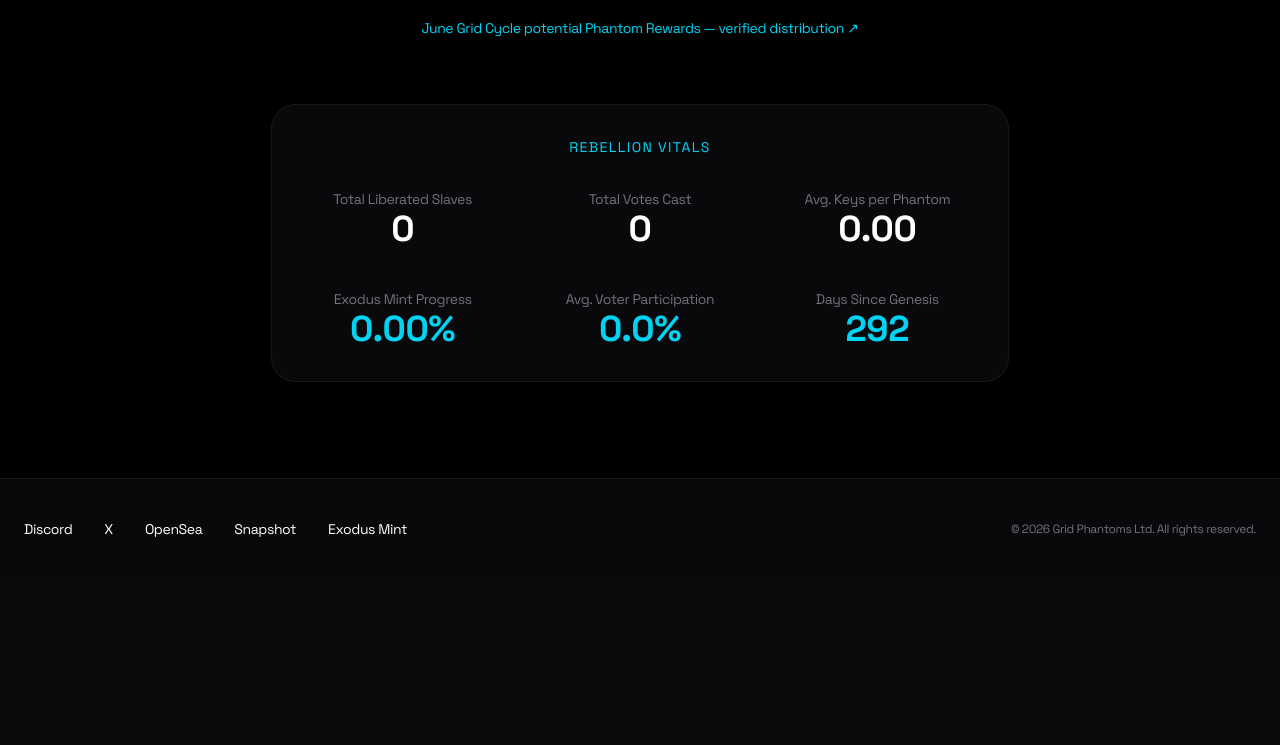
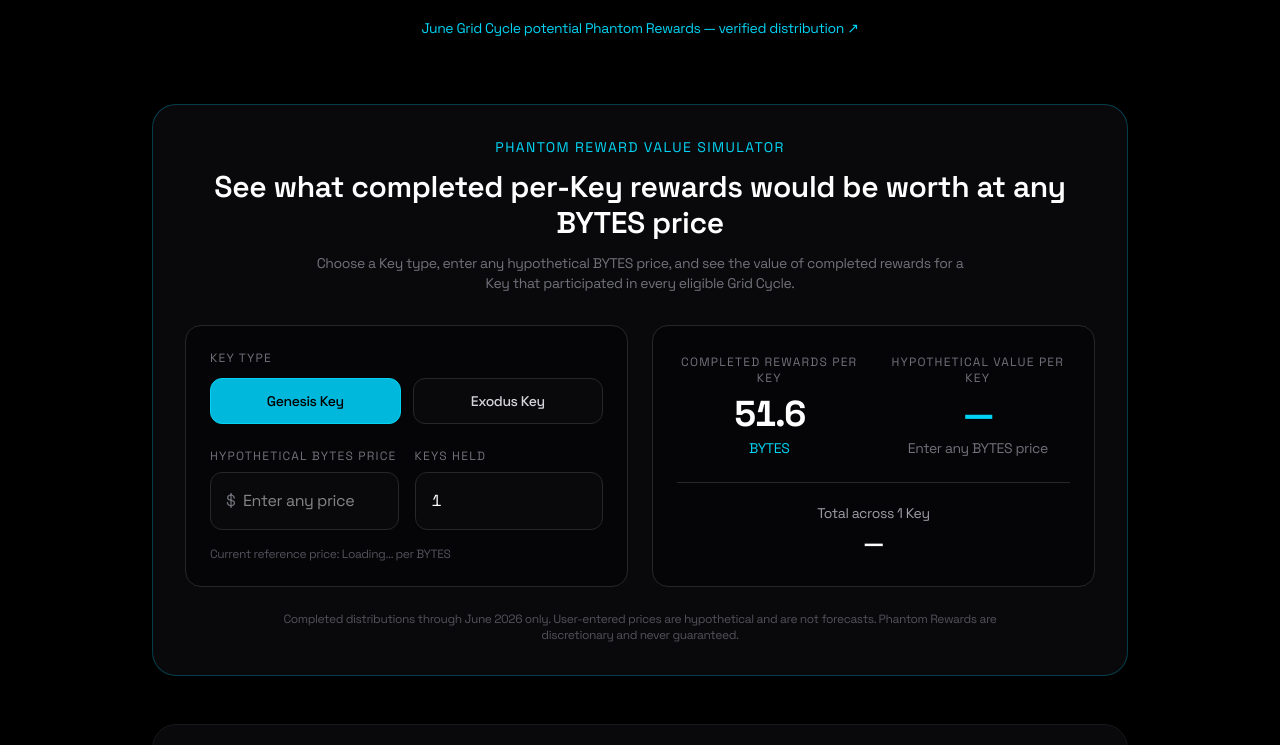
Before and after one commit to GridPhantoms/grid-keys-points, a Next.js app: page /engine in a window 1280 px wide. Shown: the part 629-1374 px from the top of the page. Before the commit the page ends 1208 px from the top, so only its background shows below. Built offline with nearby package versions, Linux system fonts and the light colour scheme; no server answers.

Commit message:
Add Phantom Reward value simulator

```diff
--- a/app/engine/page.tsx
+++ b/app/engine/page.tsx
@@ -3,6 +3,39 @@
 import { useState, useEffect, useRef } from 'react';
 import Link from 'next/link';
 import { usePathname } from 'next/navigation';
+
+type RewardKeyType = 'genesis' | 'exodus';
+
+const COMPLETED_REWARD_HISTORY = [
+  { cycle: 'October 2025', genesis: 4, exodus: 0 },
+  { cycle: 'November 2025', genesis: 10, exodus: 0 },
+  { cycle: 'December 2025', genesis: 11, exodus: 0 },
+  { cycle: 'January 2026', genesis: 6, exodus: 0 },
+  { cycle: 'February 2026', genesis: 6, exodus: 0 },
+  { cycle: 'March 2026', genesis: 5, exodus: 0 },
+  { cycle: 'April 2026', genesis: 3.6, exodus: 3 },
+  { cycle: 'May 2026', genesis: 3.6, exodus: 3 },
+  { cycle: 'June 2026', genesis: 2.4, exodus: 2 },
+] as const;
+
+const COMPLETED_REWARDS_PER_KEY = COMPLETED_REWARD_HISTORY.reduce(
+  (totals, reward) => ({
+    genesis: totals.genesis + reward.genesis,
+    exodus: totals.exodus + reward.exodus,
+  }),
+  { genesis: 0, exodus: 0 }
+);
+
+const REWARD_HISTORY_THROUGH = COMPLETED_REWARD_HISTORY.at(-1)?.cycle ?? '';
+
+function formatUsd(value: number) {
+  return value.toLocaleString('en-US', {
+    style: 'currency',
+    currency: 'USD',
+    minimumFractionDigits: 2,
+    maximumFractionDigits: value > 0 && value < 1 ? 6 : 2,
+  });
+}
 
 function AnimatedNumber({
   value,
@@ -103,6 +136,9 @@ export default function EngineRoom() {
   const [voterParticipationRate, setVoterParticipationRate] = useState(0);
   const [loading, setLoading] = useState(true);
   const [menuOpen, setMenuOpen] = useState(false);
+  const [rewardKeyType, setRewardKeyType] = useState<RewardKeyType>('genesis');
+  const [hypotheticalBytesPrice, setHypotheticalBytesPrice] = useState('');
+  const [rewardKeyCount, setRewardKeyCount] = useState('1');
 
   const TOTAL_GENESIS_KEYS = 555;
   const TOTAL_EXODUS_SUPPLY = 3333;
@@ -254,6 +290,18 @@ export default function EngineRoom() {
 
   const airdropUSD = totalPhantomRewards * (snapshot.bytes_price_usd || 0);
 
+  const parsedHypotheticalPrice = Number(hypotheticalBytesPrice);
+  const hasHypotheticalPrice = hypotheticalBytesPrice.trim() !== '' && Number.isFinite(parsedHypotheticalPrice) && parsedHypotheticalPrice >= 0;
+  const parsedRewardKeyCount = Number(rewardKeyCount);
+  const safeRewardKeyCount = Number.isFinite(parsedRewardKeyCount) && parsedRewardKeyCount >= 1
+    ? Math.floor(parsedRewardKeyCount)
+    : 1;
+  const completedRewardsPerKey = COMPLETED_REWARDS_PER_KEY[rewardKeyType];
+  const hypotheticalValuePerKey = hasHypotheticalPrice
+    ? completedRewardsPerKey * parsedHypotheticalPrice
+    : 0;
+  const hypotheticalTotalValue = hypotheticalValuePerKey * safeRewardKeyCount;
+
   return (
     <div className="min-h-screen bg-black text-white flex flex-col">
       {/* Nav */}
@@ -351,6 +399,122 @@ export default function EngineRoom() {
           </a>
         </div>
 
+        {/* Phantom Reward Value Simulator */}
+        <section className="bg-zinc-950 border border-cyan-500/30 rounded-3xl p-6 md:p-8 mb-12">
+          <div className="text-center mb-8">
+            <p className="text-sm text-cyan-400 tracking-widest mb-3">PHANTOM REWARD VALUE SIMULATOR</p>
+            <h2 className="text-2xl md:text-3xl font-semibold mb-3">See what completed per-Key rewards would be worth at any BYTES price</h2>
+            <p className="text-sm text-zinc-500 max-w-2xl mx-auto">
+              Choose a Key type, enter any hypothetical BYTES price, and see the value of completed rewards for a Key that participated in every eligible Grid Cycle.
+            </p>
+          </div>
+
+          <div className="grid grid-cols-1 lg:grid-cols-2 gap-6">
+            <div className="bg-black/40 border border-zinc-800 rounded-2xl p-5 md:p-6">
+              <div className="mb-6">
+                <p className="text-xs text-zinc-500 tracking-widest mb-3">KEY TYPE</p>
+                <div className="grid grid-cols-2 gap-3">
+                  {(['genesis', 'exodus'] as RewardKeyType[]).map((keyType) => (
+                    <button
+                      key={keyType}
+                      type="button"
+                      aria-pressed={rewardKeyType === keyType}
+                      onClick={() => setRewardKeyType(keyType)}
+                      className={`rounded-xl px-4 py-3 text-sm font-medium transition-colors border ${
+                        rewardKeyType === keyType
+                          ? 'bg-cyan-500 text-black border-cyan-400'
+                          : 'bg-zinc-950 text-zinc-300 border-zinc-800 hover:border-cyan-500/60 hover:text-white'
+                      }`}
+                    >
+                      {keyType === 'genesis' ? 'Genesis Key' : 'Exodus Key'}
+                    </button>
+                  ))}
+                </div>
+              </div>
+
+              <div className="grid grid-cols-1 sm:grid-cols-2 gap-4">
+                <div>
+                  <label htmlFor="hypothetical-bytes-price" className="block text-xs text-zinc-500 tracking-widest mb-2">
+                    HYPOTHETICAL BYTES PRICE
+                  </label>
+                  <div className="relative">
+                    <span className="absolute left-4 top-1/2 -translate-y-1/2 text-zinc-500">$</span>
+                    <input
+                      id="hypothetical-bytes-price"
+                      type="number"
+                      inputMode="decimal"
+                      min="0"
+                      step="any"
+                      value={hypotheticalBytesPrice}
+                      onChange={(event) => setHypotheticalBytesPrice(event.target.value)}
+                      placeholder="Enter any price"
+                      className="w-full bg-zinc-950 border border-zinc-800 rounded-xl pl-8 pr-4 py-4 text-base tabular-nums focus:border-cyan-500 focus:outline-none"
+                    />
+                  </div>
+                </div>
+
+                <div>
+                  <label htmlFor="reward-key-count" className="block text-xs text-zinc-500 tracking-widest mb-2">
+                    KEYS HELD
+                  </label>
+                  <input
+                    id="reward-key-count"
+                    type="number"
+                    inputMode="numeric"
+                    min="1"
+                    step="1"
+                    value={rewardKeyCount}
+                    onChange={(event) => {
+                      const nextValue = event.target.value;
+                      if (nextValue === '' || /^\d+$/.test(nextValue)) setRewardKeyCount(nextValue);
+                    }}
+                    className="w-full bg-zinc-950 border border-zinc-800 rounded-xl px-4 py-4 text-base tabular-nums focus:border-cyan-500 focus:outline-none"
+                  />
+                </div>
+              </div>
+
+              <p className="text-xs text-zinc-600 mt-4">
+                Current reference price: {snapshot.bytes_price_usd ? formatUsd(snapshot.bytes_price_usd) : 'Loading…'} per BYTES
+              </p>
+            </div>
+
+            <div className="bg-black/40 border border-zinc-800 rounded-2xl p-5 md:p-6 flex flex-col justify-center">
+              <div className="grid grid-cols-1 sm:grid-cols-2 gap-6 text-center">
+                <div>
+                  <p className="text-xs text-zinc-500 tracking-widest mb-2">COMPLETED REWARDS PER KEY</p>
+                  <p className="text-4xl font-bold text-white tracking-tighter tabular-nums">
+                    {completedRewardsPerKey.toLocaleString()}
+                  </p>
+                  <p className="text-sm text-cyan-400 mt-1">BYTES</p>
+                </div>
+
+                <div>
+                  <p className="text-xs text-zinc-500 tracking-widest mb-2">HYPOTHETICAL VALUE PER KEY</p>
+                  <p className="text-4xl font-bold text-cyan-400 tracking-tighter tabular-nums">
+                    {hasHypotheticalPrice ? formatUsd(hypotheticalValuePerKey) : '—'}
+                  </p>
+                  <p className="text-sm text-zinc-500 mt-1">
+                    {hasHypotheticalPrice ? `at $${hypotheticalBytesPrice} per BYTES` : 'Enter any BYTES price'}
+                  </p>
+                </div>
+              </div>
+
+              <div className="border-t border-zinc-800 mt-6 pt-5 text-center">
+                <p className="text-sm text-zinc-400">
+                  {`Total across ${safeRewardKeyCount.toLocaleString()} ${safeRewardKeyCount === 1 ? 'Key' : 'Keys'}`}
+                </p>
+                <p className="text-2xl font-semibold text-white mt-1 tabular-nums">
+                  {hasHypotheticalPrice ? formatUsd(hypotheticalTotalValue) : '—'}
+                </p>
+              </div>
+            </div>
+          </div>
+
+          <p className="text-xs text-zinc-600 text-center mt-6 max-w-3xl mx-auto">
+            Completed distributions through {REWARD_HISTORY_THROUGH} only. User-entered prices are hypothetical and are not forecasts. Phantom Rewards are discretionary and never guaranteed.
+          </p>
+        </section>
+
         {/* Rebellion Vitals */}
         <div className="bg-zinc-950 border border-zinc-900 rounded-3xl p-8 mb-12">
           <p className="text-sm text-cyan-400 mb-8 tracking-widest text-center">REBELLION VITALS</p>
```
